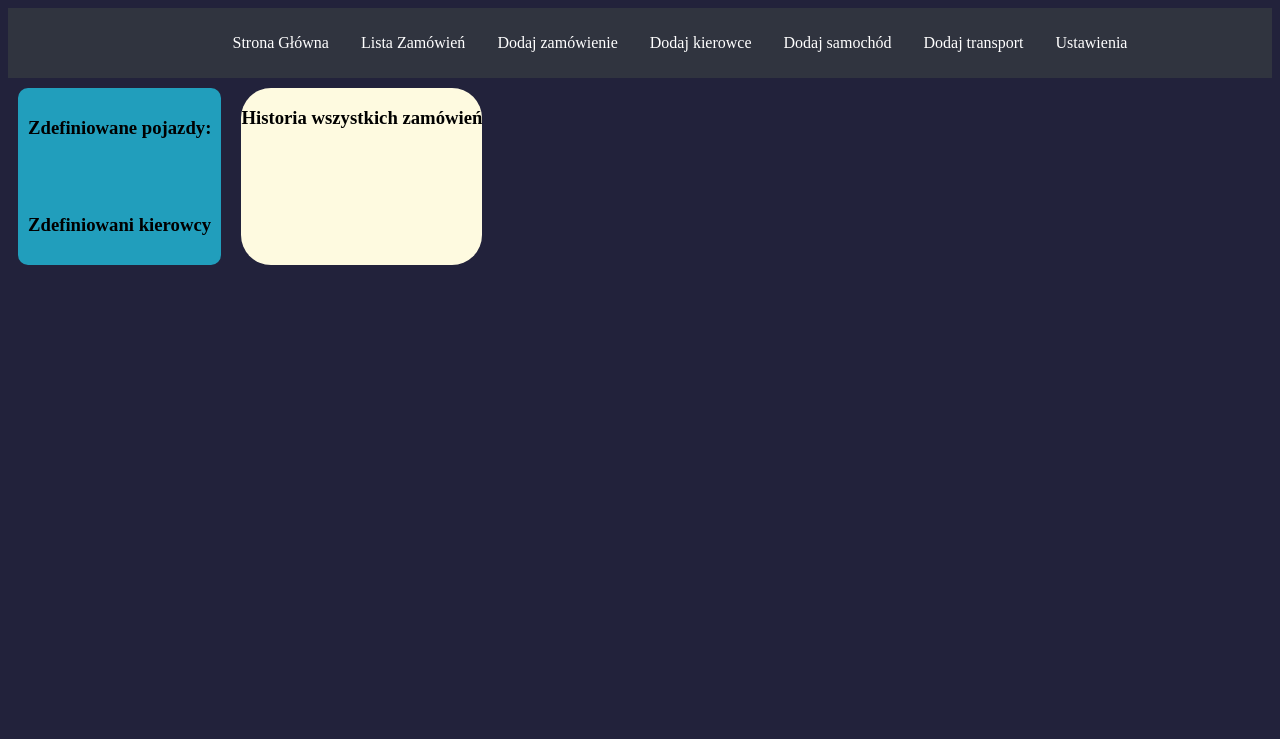
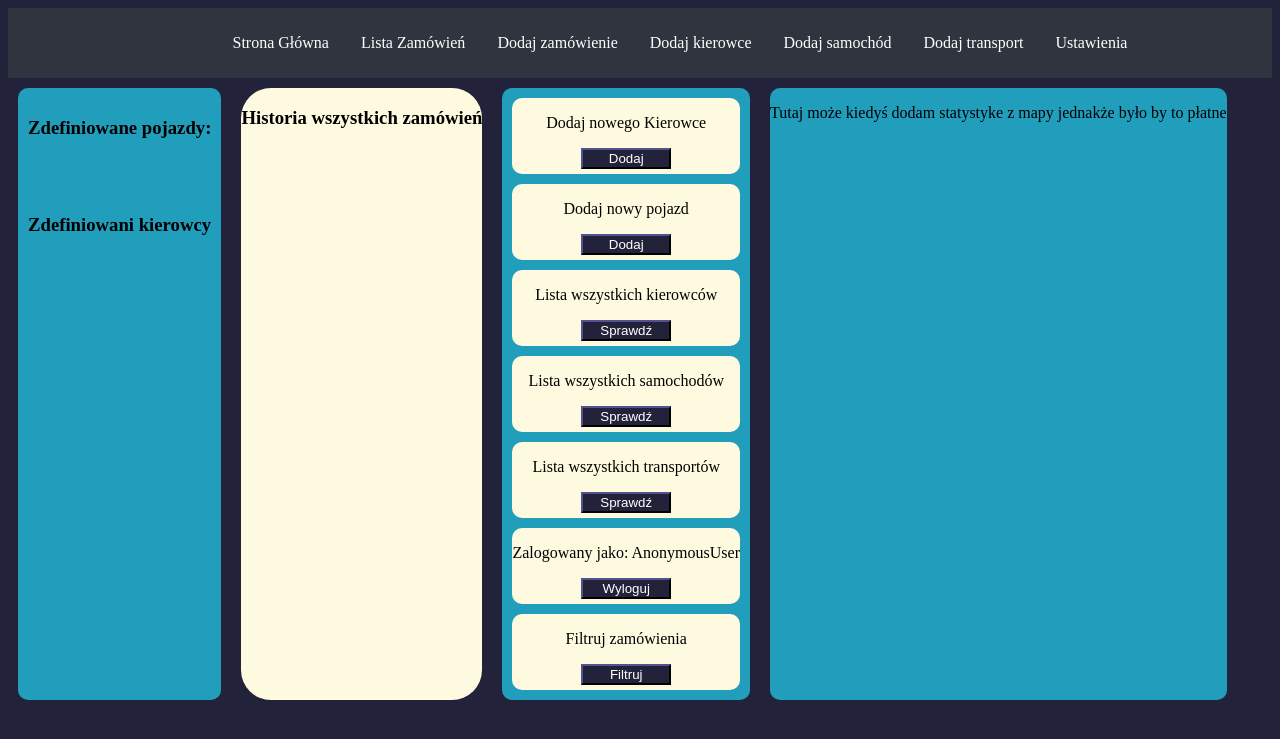
Before and after one commit to Wikkktor/TransportApp, a Django app: page /settings/ in a window 1280 px wide. Shown: the top 739 px of the page. Run offline with Django 3.2, Linux system fonts and the light colour scheme; data that the repository does not hold is empty.

Commit message:
Settings style

```diff
--- a/TransportApp/static/main.css
+++ b/TransportApp/static/main.css
@@ -437,3 +437,12 @@ a {
     margin: 15px;
     color: white;
 }
+.settin_button {
+    background-color: #fefae0;
+    text-align: center;
+    border-radius: 10px;
+}
+.settin_button button {
+    margin-bottom: 5px;
+    width: 90px;
+}
--- a/templates/settings.html
+++ b/templates/settings.html
@@ -37,7 +37,7 @@
                 {% endfor %}
             </ul>
         </div>
-    <br>
+        <br>
         <div class="drivers">
             <h3> Zdefiniowani kierowcy</h3>
             <ul>
@@ -63,4 +63,37 @@
             {% endfor %}
         </ul>
     </div>
+    <div class="no_flex">
+        <div class="settin_button">
+            <p> Dodaj nowego Kierowce</p>
+            <a href="{% url 'driver_add_view' %}"><button> Dodaj</button></a>
+        </div>
+        <div class="settin_button">
+            <p> Dodaj nowy pojazd </p>
+            <a href="{% url 'car_add_view' %}"><button> Dodaj </button></a>
+        </div>
+        <div class="settin_button">
+            <p> Lista wszystkich kierowców </p>
+            <a href="{% url 'driver_list_view' %}"><button> Sprawdź </button></a>
+        </div>
+        <div class="settin_button">
+            <p> Lista wszystkich samochodów </p>
+            <a href="{% url 'car_list_view' %}"><button> Sprawdź </button></a>
+        </div>
+        <div class="settin_button">
+            <p> Lista wszystkich transportów </p>
+            <a href="{% url 'transport_list_view' %}"><button> Sprawdź </button></a>
+        </div>
+        <div class="settin_button">
+            <p> Zalogowany jako: {{ user }} </p>
+            <a href="{% url 'logout' %}"><button> Wyloguj</button></a>
+        </div>
+        <div class="settin_button">
+            <p> Filtruj zamówienia </p>
+            <a href="{% url 'order_filter' %}"><button> Filtruj</button></a>
+        </div>
+    </div>
+    <div class="no_flex">
+        <p> Tutaj może kiedyś dodam statystyke z mapy jednakże było by to płatne </p>
+    </div>
 </div>
```
